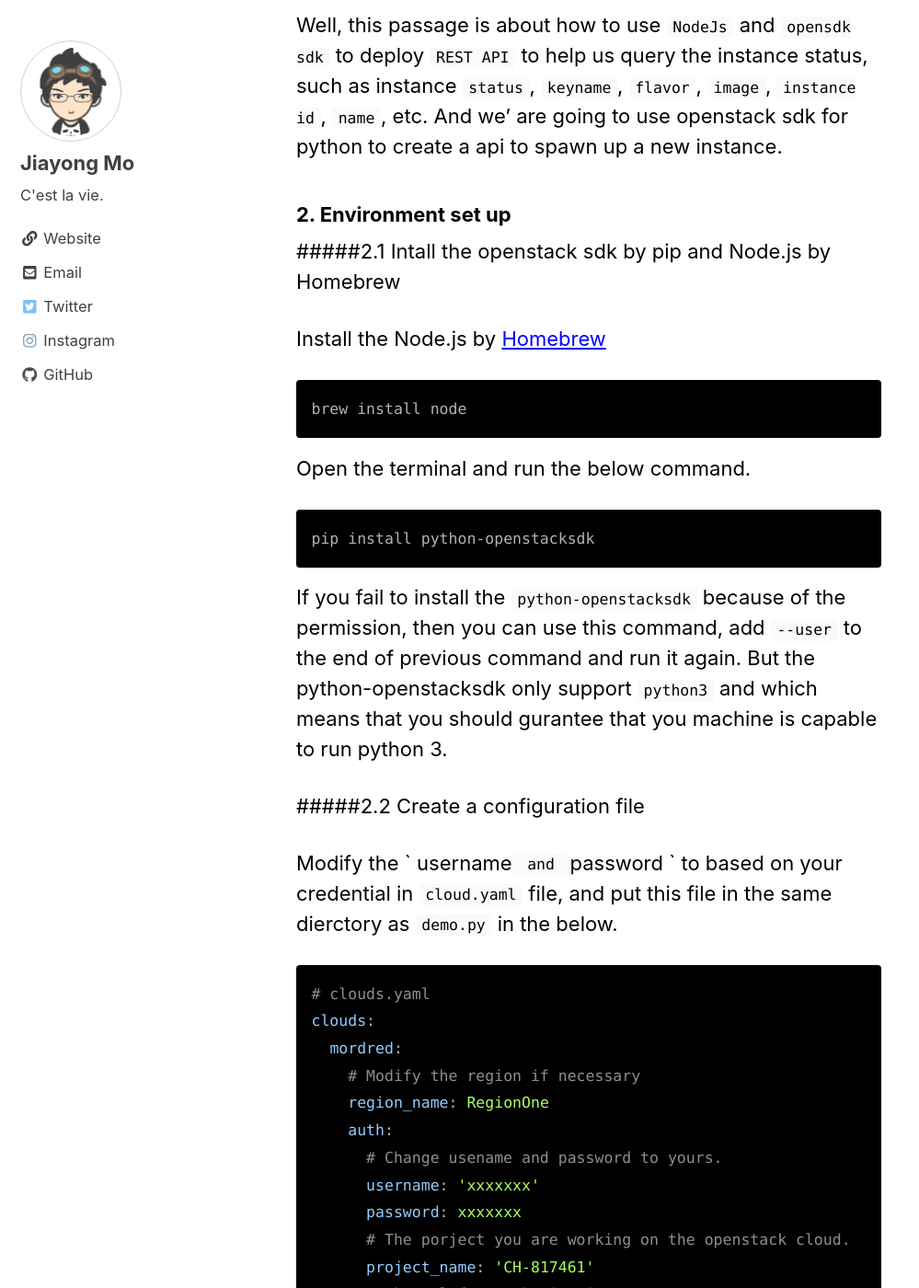
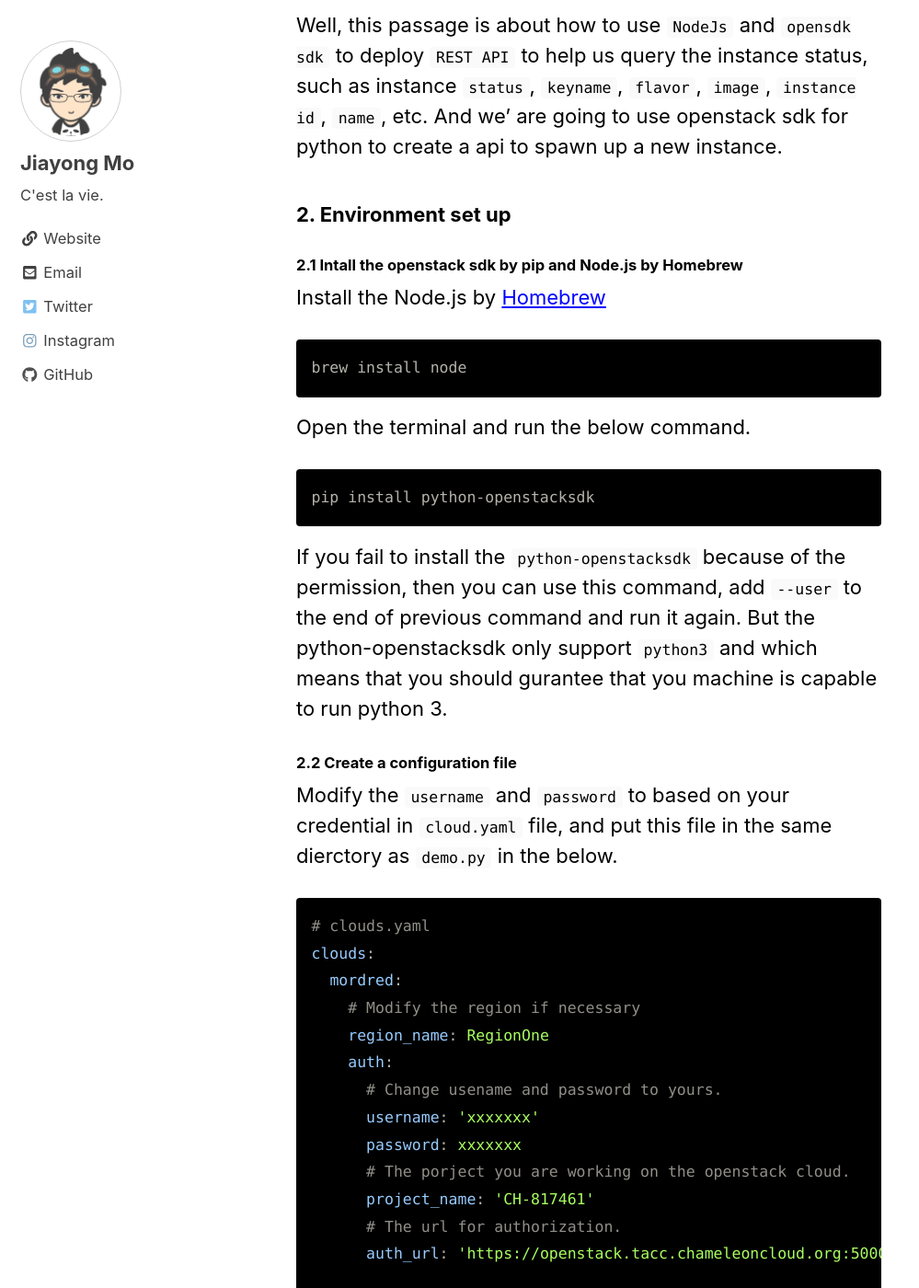
Before and after one commit to AlphaGarden/AlphaGarden.github.io, a Jekyll site: the page built from _posts/2018-04-03-simple REST api on node.js and openstack sdk for python.md, in a window 1280 px wide and 1400 px high, scrolled down 532 px. Shown: the whole window at 92% size, without its empty margins (0-999 px from the left). Built offline with Jekyll 4.4.1, drawn with Linux system fonts in a browser that asks for light colours; nearby versions of some CDN libraries; some of the changed text lies outside the part shown.

Commit message:
fixed typo

````diff
--- a/_posts/2018-04-03-simple REST api on node.js and openstack sdk for python.md
+++ b/_posts/2018-04-03-simple REST api on node.js and openstack sdk for python.md
@@ -13,7 +13,7 @@ Well, this passage is about how to use `NodeJs` and `opensdk sdk` to deploy  `RE
 
 ### 2. Environment set up
 
-#####2.1 Intall the openstack sdk by pip and Node.js by Homebrew
+#### 2.1 Intall the openstack sdk by pip and Node.js by Homebrew
 
 Install the Node.js by [Homebrew](https://brew.sh/)
 
@@ -29,9 +29,9 @@ pip install python-openstacksdk
 
 If you fail to install the `python-openstacksdk`  because of the permission, then you can use this command, add `--user` to the end of previous command and run it again. But the python-openstacksdk only support `python3` and which means that you should gurantee that you machine is capable to  run python 3.
 
-#####2.2 Create a configuration file
+#### 2.2 Create a configuration file
 
-Modify the  ` username` and `password   `  to based on your credential in `cloud.yaml` file, and put this file in the same dierctory as `demo.py` in the below.
+Modify the `username` and `password`  to based on your credential in `cloud.yaml` file, and put this file in the same dierctory as `demo.py` in the below.
 
 ```yaml
 # clouds.yaml
@@ -52,7 +52,7 @@ clouds:
 
 ### 3. Code
 
-#####3.1 Create a demo.py in the node project directory
+#### 3.1 Create a demo.py in the node project directory
 
 We create a python script file named demo.py, the script mainly has two functionilties, one is to query the status of all instances with `instances_status` and create a new instance with `create_instance`. After we finish those functions, we need to conside how to return the result to the program of Node.js. In this program, we only to need to print the result out the program in Node.js will receive the message from stdout.
 
@@ -126,7 +126,7 @@ if __name__ == '__main__':
 
 ```
 
-#####3.2 Create a node project
+#### 3.2 Create a node project
 
 * Dependency:
   * `express~4.16.0`
@@ -222,13 +222,13 @@ var server = app.listen(8081, function(){
 
 ### 4. Run the project
 
-#####4.1 Spawn up the server and run index.js
+#### 4.1 Spawn up the server and run index.js
 
 ```shell
 node index.js
 ```
 
-##### 4.2 run with the program with
+#### 4.2 run with the program with
 
 * Run the request for instance status
 
````
